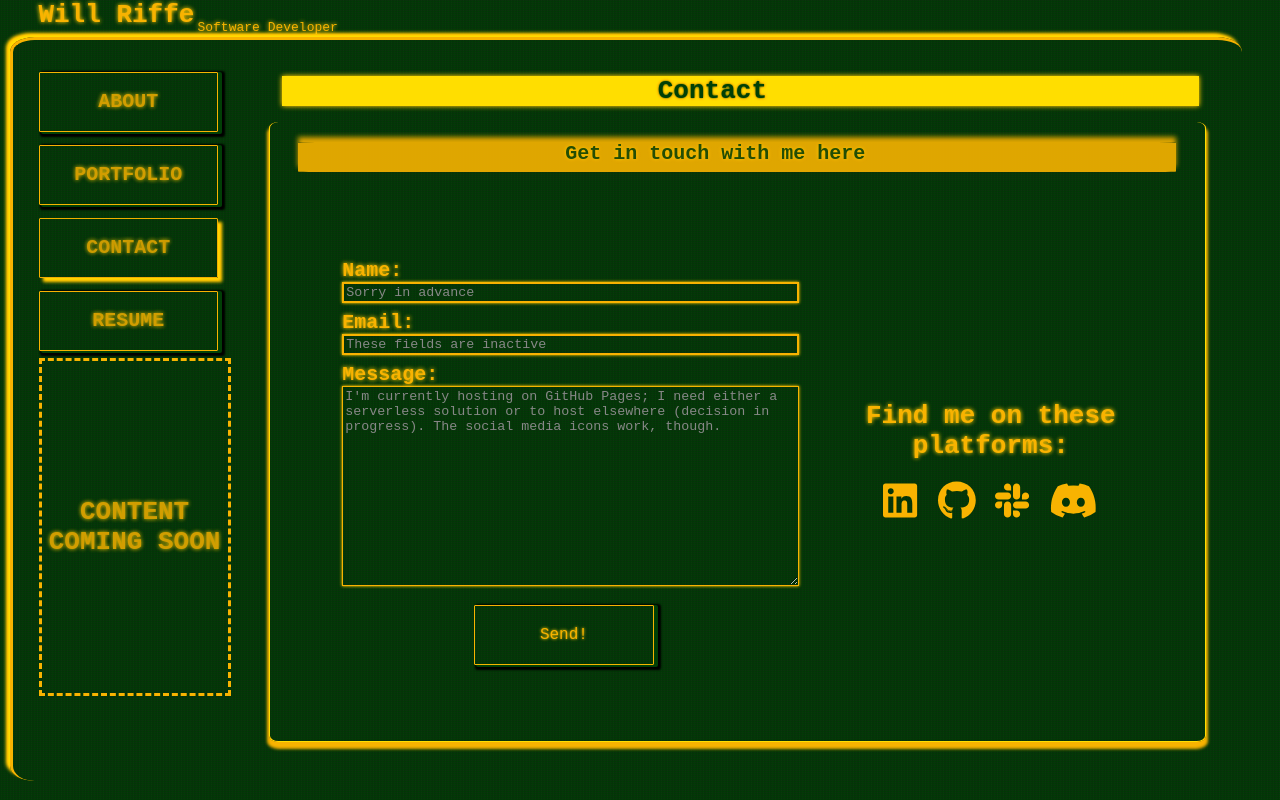
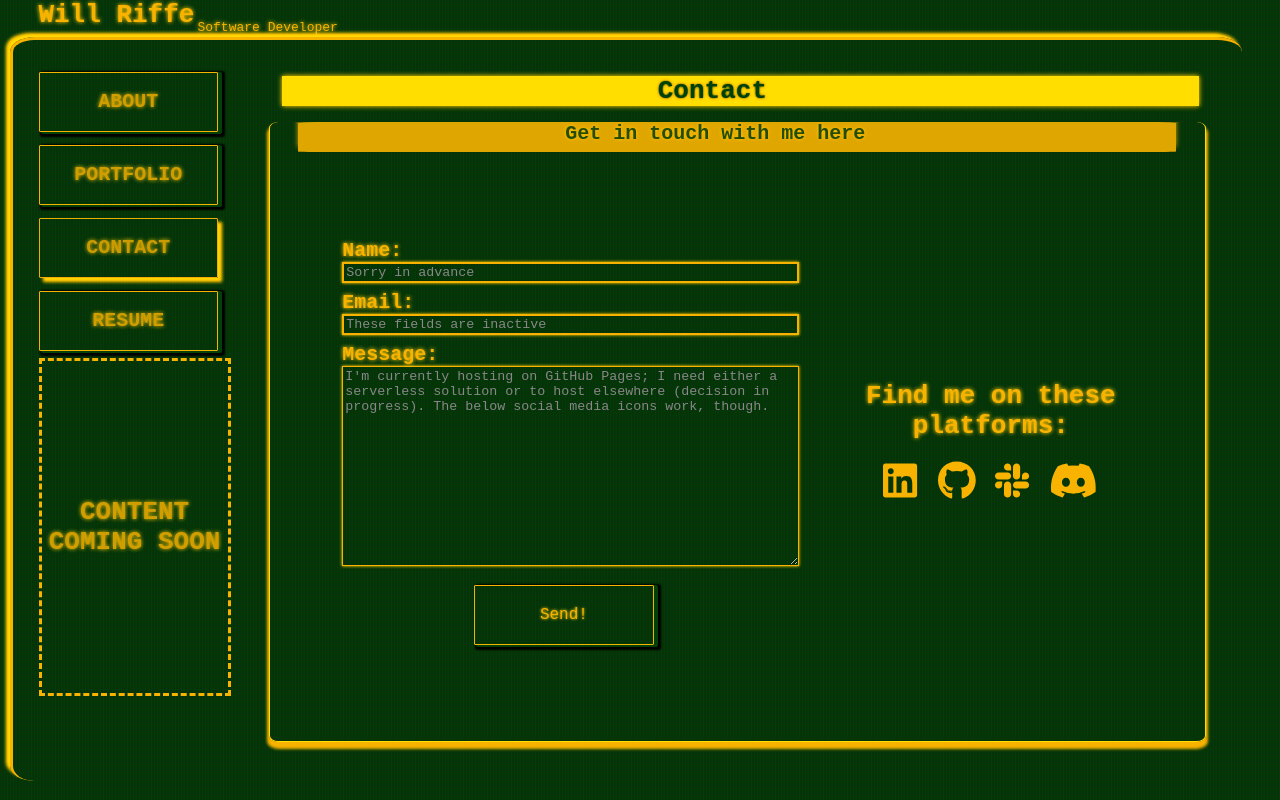
Before and after one commit to Will-Riffe/will-riffe-portfolio, a React (Create React App) app: page /contact in a window 1280 px wide. Built offline with nearby package versions, Linux system fonts and the light colour scheme.

Commit message:
re-ordered contact page

```diff
--- a/src/components/Contact/contactForm.js
+++ b/src/components/Contact/contactForm.js
@@ -64,7 +64,7 @@ function ContactForm() {
             className="message-box box-border smallScroll"
             id="message"
             name="message"
-            placeholder="I'm currently hosting on GitHub Pages; I need either a serverless solution or to host elsewhere (decision in progress). The social media icons work, though."
+            placeholder="I'm currently hosting on GitHub Pages; I need either a serverless solution or to host elsewhere (decision in progress). The below social media icons work, though."
             value={formData.message}
             onChange={handleChange}
             required
--- a/src/components/Contact/index.js
+++ b/src/components/Contact/index.js
@@ -16,7 +16,7 @@ function Contact(props) {
             <h4>Get in touch with me here</h4>
           </div>
         </nav>
-        <div className="content smallScroll reverseSmall">
+        <div className="content smallScroll">
           <div className="half-wide">
             <ContactForm />
           </div>
--- a/src/styles/styles.css
+++ b/src/styles/styles.css
@@ -18,7 +18,6 @@ div.general {
   text-justify: newspaper;
   animation: flicker2 120s infinite;
   color:var(--textc);
-  overflow: hidden;
 }
 
 main {
@@ -167,6 +166,7 @@ section {
 .main-content {
   height: 90%;
   width: 100%;
+  margin-top:10px;
 }
 
 .main-btn {
@@ -221,7 +221,7 @@ section {
   box-shadow: 0 0 5px var(--glow);
   width: 95%;
   height: 30px;
-  margin: 0 auto 10px auto;
+  margin: 0 auto auto auto;
   display: flex;
   justify-content: center;
   align-items: center;
@@ -262,13 +262,15 @@ section {
   }
 
   nav.article-nav {
-    margin: 20px auto auto auto;
+    margin: 0 auto auto auto;
 
   }
 
   .main-content {
     height: 100%;
     width: 82%;
+    margin-top:0;
+
   }
 
   .content-header {
```
